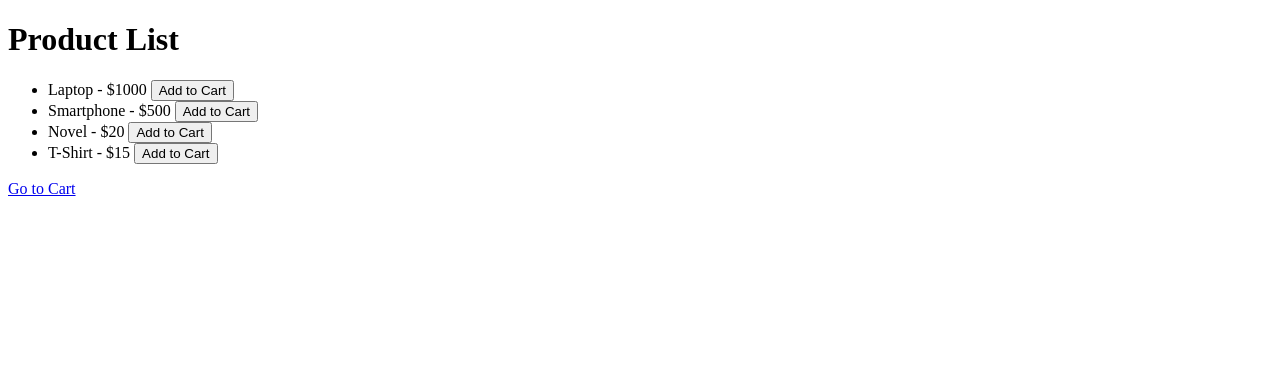
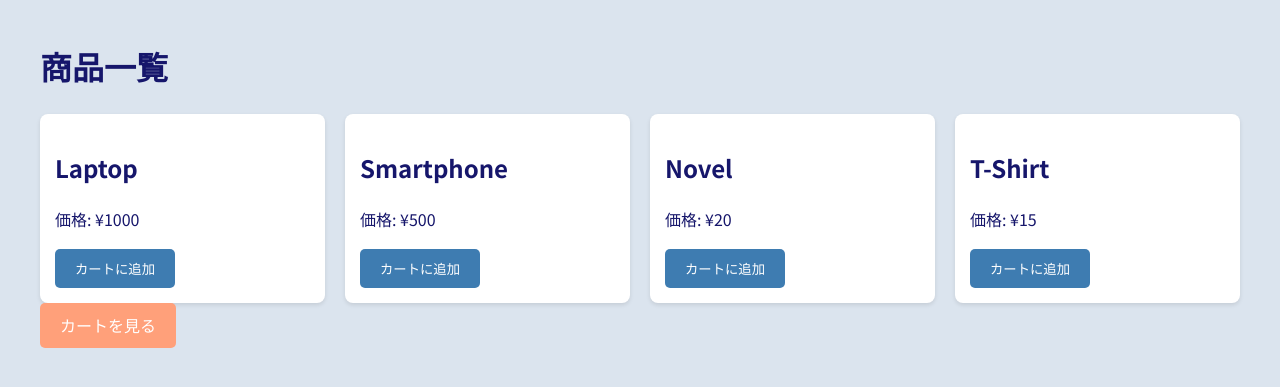
Before and after one commit to devdadhaya/shopping-cart, a Flask app: page /products in a window 1280 px wide. Shown: the top 387 px of the page. Run offline with Flask 3, Linux system fonts and the light colour scheme; data comes from the database, SQL or seed files in the repository; both versions use the stored data as it was after the commit.

Commit message:
Apply v0-generated design updates to all templates

```diff
--- /dev/null
+++ b/static/styles.css
@@ -0,0 +1,120 @@
+body {
+    font-family: 'Noto Sans JP', sans-serif;
+    background-color: #dbe4ee;
+    color: #16166b;
+    line-height: 1.6;
+    margin: 0;
+    padding: 0;
+}
+
+.container {
+    max-width: 1200px;
+    margin: 0 auto;
+    padding: 20px;
+}
+
+h1, h2, h3 {
+    color: #16166b;
+}
+
+a {
+    color: #3e7cb1;
+    text-decoration: none;
+}
+
+a:hover {
+    text-decoration: underline;
+}
+
+.btn {
+    display: inline-block;
+    background-color: #3e7cb1;
+    color: #fff;
+    padding: 10px 20px;
+    border: none;
+    border-radius: 5px;
+    cursor: pointer;
+    transition: background-color 0.3s;
+}
+
+.btn:hover {
+    background-color: #16166b;
+}
+
+.btn-accent {
+    background-color: #ffa07a;
+}
+
+.btn-accent:hover {
+    background-color: #ff8c5a;
+}
+
+.form-group {
+    margin-bottom: 15px;
+}
+
+.form-group label {
+    display: block;
+    margin-bottom: 5px;
+}
+
+.form-group input {
+    width: 100%;
+    padding: 8px;
+    border: 1px solid #81a4cd;
+    border-radius: 4px;
+}
+
+.alert {
+    padding: 10px;
+    border-radius: 4px;
+    margin-bottom: 15px;
+}
+
+.alert-success {
+    background-color: #d4edda;
+    color: #155724;
+    border: 1px solid #c3e6cb;
+}
+
+.alert-danger {
+    background-color: #f8d7da;
+    color: #721c24;
+    border: 1px solid #f5c6cb;
+}
+
+.product-list {
+    display: grid;
+    grid-template-columns: repeat(auto-fill, minmax(250px, 1fr));
+    gap: 20px;
+}
+
+.product-item {
+    background-color: #fff;
+    border-radius: 8px;
+    padding: 15px;
+    box-shadow: 0 2px 4px rgba(0, 0, 0, 0.1);
+}
+
+.cart-list {
+    list-style-type: none;
+    padding: 0;
+}
+
+.cart-item {
+    background-color: #fff;
+    border-radius: 8px;
+    padding: 15px;
+    margin-bottom: 10px;
+    box-shadow: 0 2px 4px rgba(0, 0, 0, 0.1);
+}
+
+@media (max-width: 768px) {
+    .container {
+        padding: 10px;
+    }
+
+    .product-list {
+        grid-template-columns: repeat(auto-fill, minmax(200px, 1fr));
+    }
+}
--- a/templates/products.html
+++ b/templates/products.html
@@ -1,19 +1,28 @@
 <!DOCTYPE html>
-<html>
-<head><title>Products</title></head>
+<html lang="ja">
+<head>
+    <meta charset="UTF-8">
+    <meta name="viewport" content="width=device-width, initial-scale=1.0">
+    <title>商品一覧</title>
+    <link href="https://fonts.googleapis.com/css2?family=Noto+Sans+JP:wght@400;700&display=swap" rel="stylesheet">
+    <link rel="stylesheet" href="{{ url_for('static', filename='styles.css') }}">
+</head>
 <body>
-    <h1>Product List</h1>
-    <ul>
-        {% for product in products %}
-        <li>
-            {{ product[1] }} - ${{ product[2] }}
-            <form action="{{ url_for('add_to_cart') }}" method="POST" style="display:inline;">
-                <input type="hidden" name="product_id" value="{{ product[0] }}">
-                <button type="submit">Add to Cart</button>
-            </form>
-        </li>
-        {% endfor %}
-    </ul>
-    <a href="{{ url_for('view_cart') }}">Go to Cart</a>
+    <div class="container">
+        <h1>商品一覧</h1>
+        <div class="product-list">
+            {% for product in products %}
+            <div class="product-item">
+                <h2>{{ product[1] }}</h2>
+                <p>価格: ¥{{ product[2] }}</p>
+                <form action="{{ url_for('add_to_cart') }}" method="POST">
+                    <input type="hidden" name="product_id" value="{{ product[0] }}">
+                    <button type="submit" class="btn">カートに追加</button>
+                </form>
+            </div>
+            {% endfor %}
+        </div>
+        <a href="{{ url_for('view_cart') }}" class="btn btn-accent">カートを見る</a>
+    </div>
 </body>
 </html>
```
Also changed, not shown: templates/cart.html (+29 -13 lines), templates/login.html (+22 -13 lines), templates/register.html (+26 -16 lines), templates/thank_you.html (+13 -5 lines), shopping_cart.db.
